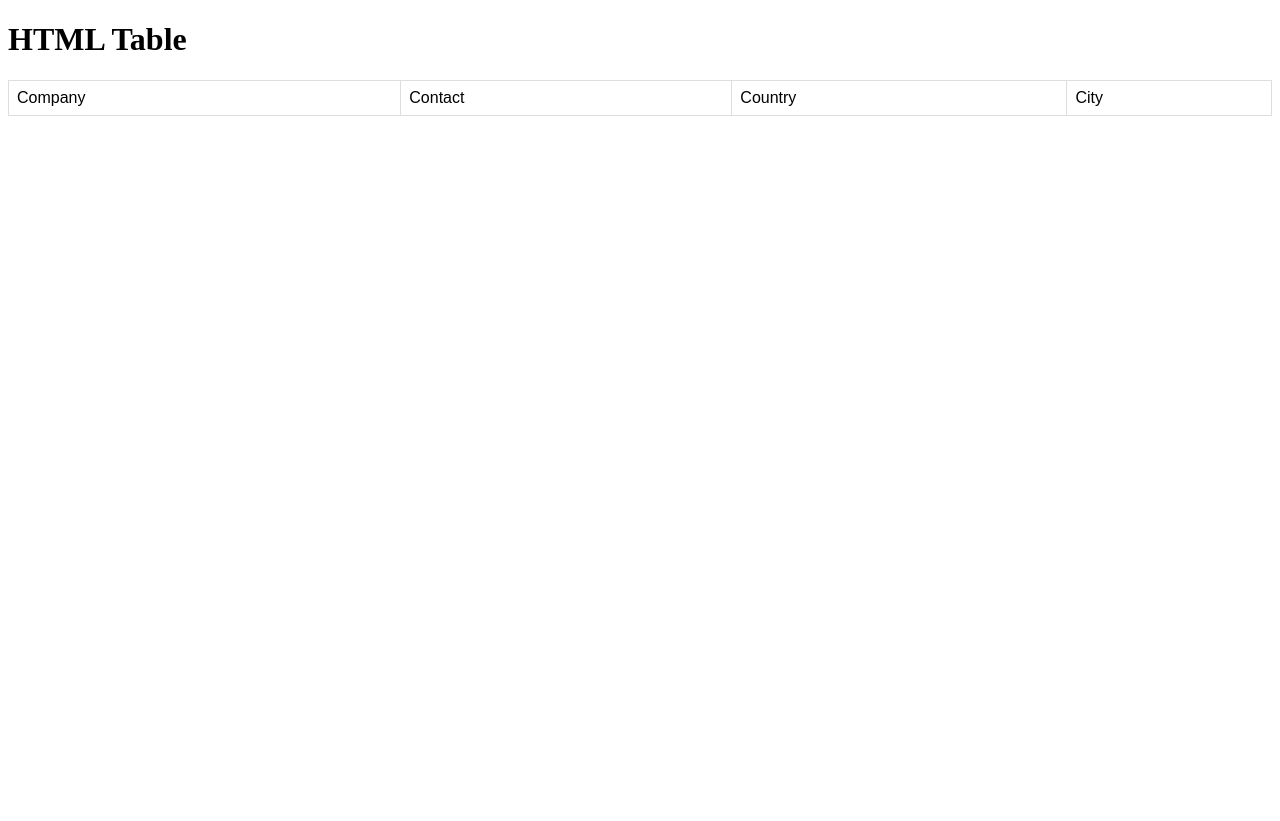
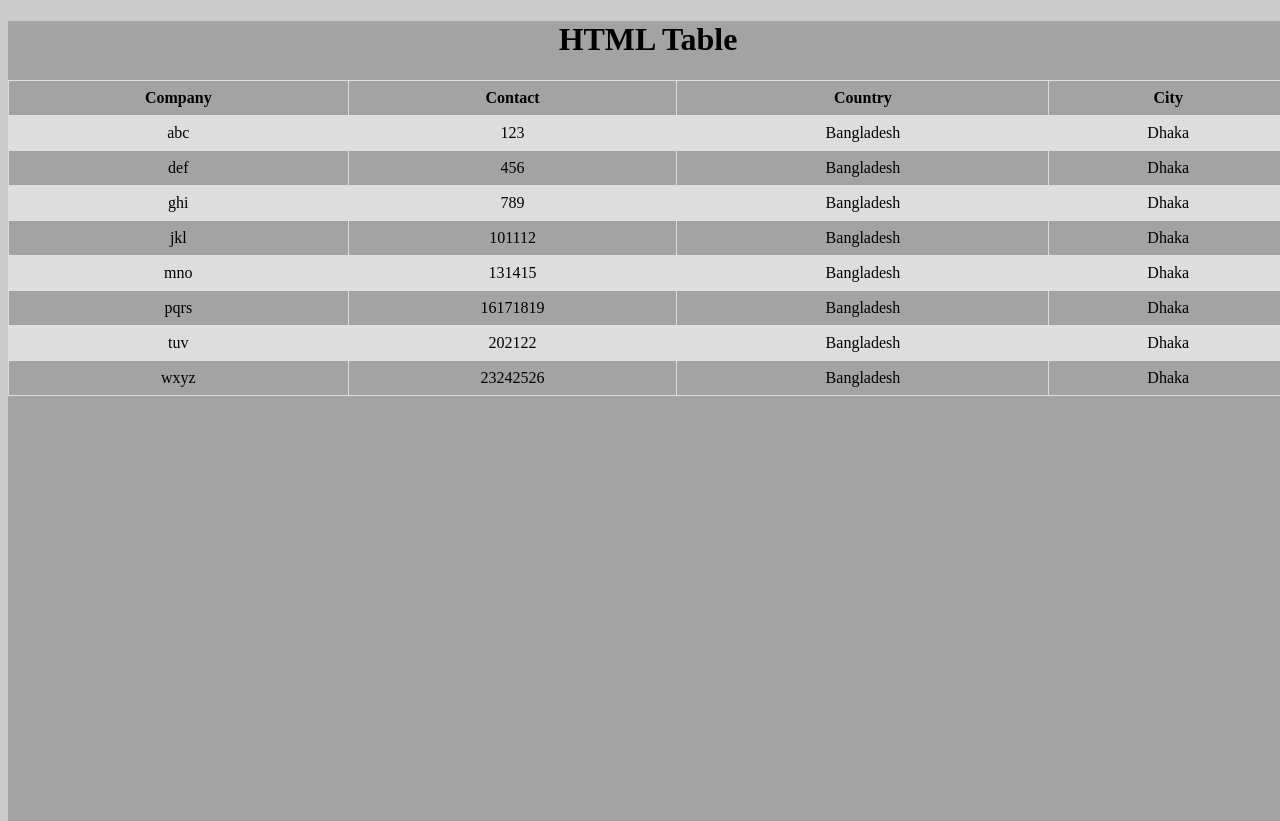
Before and after one commit to abirhasanmubin/dynamic_table_task_js_dom, a plain HTML site: page index.html in a window 1280 px wide. Before the commit the page ends 800 px from the top, so only its background shows below. Drawn offline with Linux system fonts and the light colour scheme.

Commit message:
after parsing and adding data to subsequent row

```diff
--- a/style.css
+++ b/style.css
@@ -1,12 +1,20 @@
+html, body{
+    background-color: rgba(0,0,0,0.2);
+    width: 100%;
+    height: 100%;
+}
+
+h1{
+    text-align: center;
+}
 table {
-    font-family: arial, sans-serif;
     border-collapse: collapse;
     width: 100%;
 }
 
 td, th {
     border: 1px solid #dddddd;
-    text-align: left;
+    text-align: center;
     padding: 8px;
 }
 
--- a/table_config.json
+++ b/table_config.json
@@ -15,7 +15,7 @@
         },
         {
             "header": "City",
-            "cell": "location.cityname"
+            "cell": "location.city.name"
         }
     ]
 }
--- a/table_create.js
+++ b/table_create.js
@@ -1,5 +1,8 @@
 let table_config;
 let table_data;
+
+
+// Fetching JSON Data
 fetch('./table_config.json')
     .then(response => {
         response.json().then(data => {
@@ -14,51 +17,108 @@ fetch('./table_data.json')
         });
     });
 
-function createHeader(headerInfo) {
-    let header = document.createElement("h1");
-    let headerText = document.createTextNode(headerInfo);
-    header.appendChild(headerText);
-    return header;
+// Title Creator
+function createTitle(titleInfo) {
+    let title = document.createElement("h1");
+    let titleText = document.createTextNode(titleInfo);
+    title.appendChild(titleText);
+    return title;
 }
 
+// Utility function for parsing Config file
+// for column header and value_keys of table_data
 function splitConfig(config) {
     let header = [];
-    let value = [];
+    let key = [];
     for (let i = 0; i < config.length; i++) {
         header.push(config[i].header);
-        value.push(config[i].cell);
+        key.push(config[i].cell);
     }
-    return { header, value };
+    return { header, key };
 }
 
-function createColumn(item) {
-    let column = document.createElement("td");
+// Utility function for parsing expected data from table_data
+function parseTableDataColumn(object, key) {
+    // spliting key for ease of search
+    let keys = key.split('.');
+
+    // Safely copying object data
+    let tempObject = { ...object };
+
+
+    for (let i = 0; i < keys.length; i++) {
+        if (tempObject.hasOwnProperty(keys[i])) {
+            if (typeof tempObject[keys[i]] === "object") {
+                tempObject = { ...tempObject[keys[i]] };
+            }
+            else {
+                return tempObject[keys[i]];
+            }
+        }
+        else {
+            return null;
+        }
+    }
+}
+
+// parsing for table row data
+function parseTableDataRow(object, key) {
+    let data = [];
+    for (let i = 0; i < key.length; i++) {
+        data.push(parseTableDataColumn(object, key[i]));
+    }
+    return data;
+}
+
+// Creating Table Column
+function createColumn(item, headerFlag) {
+    let column;
+    if (headerFlag) {
+        column = document.createElement("th");
+    }
+    else {
+        column = document.createElement("td");
+    }
     let columnText = document.createTextNode(item);
     column.appendChild(columnText);
     return column;
 }
 
-function createRow(columnItems) {
+// Creating Table Row
+function createRow(columnItems, headerFlag) {
     let row = document.createElement('tr');
     for (let i = 0; i < columnItems.length; i++) {
-        row.appendChild(createColumn(columnItems[i]));
+        row.appendChild(createColumn(columnItems[i], headerFlag));
     }
     return row;
 }
 
+// Creating Table
 function createTable(config, data) {
+    //create table and tablebody element
     let table = document.createElement("table");
     let tablebody = document.createElement("tbody");
+
+    // parse config file for creating header
     let results = splitConfig(table_config.columns);
     let columnHeader = results.header;
-    let columnValue = results.value;
-    tablebody.appendChild(createRow(columnHeader));
+    let columnKey = results.key;
+
+    //Add header to the table
+    tablebody.appendChild(createRow(columnHeader, true));
+
+    // parse data for populating table
+    for (let i = 0; i < table_data.length; i++) {
+        let data = parseTableDataRow(table_data[i], columnKey);
+        tablebody.appendChild(createRow(data, false));
+    }
+
     table.appendChild(tablebody);
     return table;
 }
 
 setTimeout(() => {
 
-    document.body.appendChild(createHeader(table_config.title));
+    document.body.appendChild(createTitle(table_config.title));
     document.body.appendChild(createTable(table_config, table_data));
 }, 1000);
--- a/table_data.json
+++ b/table_data.json
@@ -1,9 +1,9 @@
 [
     {
-        "companyName": "ABC",
+        "companyName": "abc",
         "contact": {
-            "phone": "0123654",
-            "email": "abc@yopmail.com"
+            "phone": "123",
+            "email": "abc@demo.com"
         },
         "location": {
             "country": {
@@ -17,10 +17,112 @@
         }
     },
     {
-        "companyName": "DEF",
+        "companyName": "def",
         "contact": {
-            "phone": "0123654",
-            "email": "abc@yopmail.com"
+            "phone": "456",
+            "email": "def@demo.com"
+        },
+        "location": {
+            "country": {
+                "name": "Bangladesh",
+                "code": "BD"
+            },
+            "city": {
+                "name": "Dhaka",
+                "code": "DHK"
+            }
+        }
+    },
+    {
+        "companyName": "ghi",
+        "contact": {
+            "phone": "789",
+            "email": "ghi@demo.com"
+        },
+        "location": {
+            "country": {
+                "name": "Bangladesh",
+                "code": "BD"
+            },
+            "city": {
+                "name": "Dhaka",
+                "code": "DHK"
+            }
+        }
+    },
+    {
+        "companyName": "jkl",
+        "contact": {
+            "phone": "101112",
+            "email": "jkl@demo.com"
+        },
+        "location": {
+            "country": {
+                "name": "Bangladesh",
+                "code": "BD"
+            },
+            "city": {
+                "name": "Dhaka",
+                "code": "DHK"
+            }
+        }
+    },
+    {
+        "companyName": "mno",
+        "contact": {
+            "phone": "131415",
+            "email": "mno@demo.com"
+        },
+        "location": {
+            "country": {
+                "name": "Bangladesh",
+                "code": "BD"
+            },
+            "city": {
+                "name": "Dhaka",
+                "code": "DHK"
+            }
+        }
+    },
+    {
+        "companyName": "pqrs",
+        "contact": {
+            "phone": "16171819",
+            "email": "pqrs@demo.com"
+        },
+        "location": {
+            "country": {
+                "name": "Bangladesh",
+                "code": "BD"
+            },
+            "city": {
+                "name": "Dhaka",
+                "code": "DHK"
+            }
+        }
+    },
+    {
+        "companyName": "tuv",
+        "contact": {
+            "phone": "202122",
+            "email": "tuv@demo.com"
+        },
+        "location": {
+            "country": {
+                "name": "Bangladesh",
+                "code": "BD"
+            },
+            "city": {
+                "name": "Dhaka",
+                "code": "DHK"
+            }
+        }
+    },
+    {
+        "companyName": "wxyz",
+        "contact": {
+            "phone": "23242526",
+            "email": "wxyz@demo.com"
         },
         "location": {
             "country": {
```
Also changed, not shown: test.js (+63 -3 lines).
